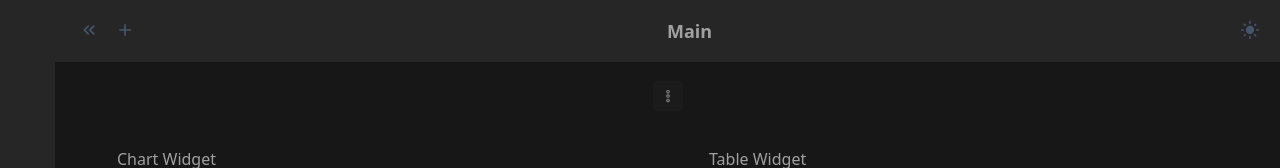
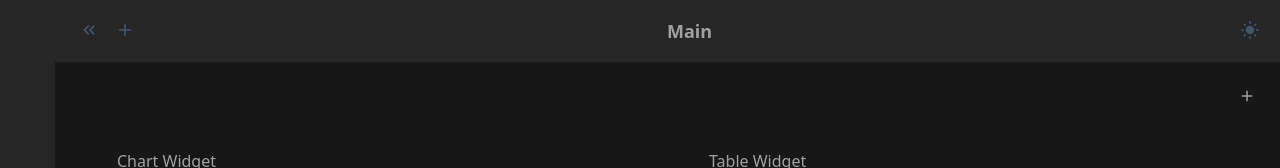
Before and after one commit to zAbdelAziz/MeindNest, a React (Vite) app in the folder frontend/: page / in a window 1280 px wide. Shown: the top 168 px of the page. Built offline with nearby package versions, Linux system fonts and the light colour scheme.

Commit message:
<style, cleanup> Dashboard Styling and cleanup

```diff
--- a/frontend/src/components/DraggableWidget.tsx
+++ b/frontend/src/components/DraggableWidget.tsx
@@ -1,7 +1,7 @@
 // src/components/DraggableWidget.tsx
 import React, { useState } from 'react';
 import { MdEdit, MdClose, MdDragIndicator } from 'react-icons/md';
-import { PiDotsThreeOutlineVertical } from 'react-icons/pi';
+import { PiDotsThreeOutlineFill } from 'react-icons/pi';
 
 import Dropdown from './generic/Dropdown';
 import ConfirmDeleteWidgetModal from './modals/ConfirmDeleteWidgetModal';
@@ -54,7 +54,7 @@ const DraggableWidget: React.FC<DraggableWidgetProps> = ({
 					) : (
 						<div className="invisible group-hover:visible">
 							<Dropdown
-                toggleIcon={<PiDotsThreeOutlineVertical />}
+								toggleIcon={<PiDotsThreeOutlineFill className="text-lg" />}
 								options={[
 									{
 										value: { id: 1, name: 'Rename', icon: '' },
@@ -77,7 +77,6 @@ const DraggableWidget: React.FC<DraggableWidgetProps> = ({
 										),
 									},
 								]}
-                label="Actions"
 							/>
 						</div>
 					)}
--- a/frontend/src/components/generic/Dropdown.tsx
+++ b/frontend/src/components/generic/Dropdown.tsx
@@ -17,7 +17,7 @@ function Dropdown<T>({ options, label, mainIcon, toggleIcon }: DropdownProps<T>)
       <button
         type="button"
         onClick={() => setOpen(!open)}
-        className="inline-flex items-center justify-between w-full p-2 bg-zinc-200/30 dark:bg-neutral-800/30 text-sm font-medium hover:bg-gray-200 dark:hover:bg-gray-800 focus:outline-none"
+        className="inline-flex items-center justify-between w-full p-2  text-sm font-medium hover:bg-gray-200 dark:hover:bg-gray-800 focus:outline-none"
       >
         <div className="flex items-center">
           {mainIcon && <span className="mr-2">{mainIcon}</span>}
--- a/frontend/src/pages/Dashboard.tsx
+++ b/frontend/src/pages/Dashboard.tsx
@@ -9,8 +9,11 @@ import { widgetMappings } from '../config/widgetMappings';
 import 'react-grid-layout/css/styles.css';
 import 'react-resizable/css/styles.css';
 import Dropdown from "../components/generic/Dropdown.tsx";
-import {PiDotsThreeOutlineVertical} from "react-icons/pi";
-import {MdClose, MdEdit} from "react-icons/md";
+
+import { MdAdd, MdEdit} from "react-icons/md";
+import { FaTimeline, FaTable,FaCalendarDays, FaFolderOpen, FaDiagramProject } from "react-icons/fa6";
+import { LuListTodo, LuText, LuMail } from "react-icons/lu";
+
 
 const ResponsiveGridLayout = WidthProvider(GridLayout);
 
@@ -47,53 +50,53 @@ const DashboardPage: React.FC = () => {
 	return (
 		<div className="p-4">
 			{/* Controls for adding new widgets */}
-      <div className="mb-4 flex justify-center space-x-4">
-            <Dropdown toggleIcon={<PiDotsThreeOutlineVertical />}
+			<div className="mb-4 flex justify-end space-x-4">
+				<Dropdown toggleIcon={<MdAdd className="text-lg" />}
 						  options={[
 							  {
 								  value: { id: 1, name: 'Chart', icon: "", label: "Chart" },
 								  onSelect: () => addWidget('chart'),
-                          render: () => (<div className="flex items-center" title="Rename"><MdEdit /><span className="ml-1">Chart</span></div>),
+								  render: () => (<div className="flex items-center" title="Rename"><MdEdit /><span className="ml-2">Chart</span></div>),
 							  },
 							  {
 								  value: { id: 2, name: 'Table', icon: ""},
 								  onSelect: () => addWidget('table'),
-                        render: () => (<div className="flex items-center"><MdClose /><span className="ml-1">Table</span></div>),
+								  render: () => (<div className="flex items-center"><FaTable /><span className="ml-2">Table</span></div>),
 							  },
 							  {
 								  value: { id: 3, name: 'Todo', icon: ""},
 								  onSelect: () => addWidget('todo'),
-                        render: () => (<div className="flex items-center"><MdClose /><span className="ml-1">Todo</span></div>),
+								  render: () => (<div className="flex items-center"><LuListTodo /><span className="ml-2">Todo</span></div>),
 							  },
 							  {
 								  value: { id: 4, name: 'Timeline', icon: ""},
 								  onSelect: () => addWidget('timeline'),
-                        render: () => (<div className="flex items-center"><MdClose /><span className="ml-1">Timeline</span></div>),
+								  render: () => (<div className="flex items-center"><FaTimeline /><span className="ml-2">Timeline</span></div>),
 							  },
 							  {
 								  value: { id: 5, name: 'Calendar', icon: ""},
 								  onSelect: () => addWidget('calendar'),
-                        render: () => (<div className="flex items-center"><MdClose /><span className="ml-1">Calendar</span></div>),
+								  render: () => (<div className="flex items-center"><FaCalendarDays /><span className="ml-2">Calendar</span></div>),
 							  },
 							  {
 								  value: { id: 6, name: 'Text', icon: ""},
 								  onSelect: () => addWidget('text'),
-                        render: () => (<div className="flex items-center"><MdClose /><span className="ml-1">Text</span></div>),
+								  render: () => (<div className="flex items-center"><LuText /><span className="ml-2">Text</span></div>),
 							  },
 							  {
 								  value: { id: 7, name: 'Email', icon: ""},
 								  onSelect: () => addWidget('email'),
-                        render: () => (<div className="flex items-center"><MdClose /><span className="ml-1">Email</span></div>),
+								  render: () => (<div className="flex items-center"><LuMail /><span className="ml-2">Email</span></div>),
 							  },
 							  {
-                        value: { id: 3, name: 'File Explorer', icon: ""},
+								  value: { id: 8, name: 'File Explorer', icon: ""},
 								  onSelect: () => addWidget('fileExplorer'),
-                        render: () => (<div className="flex items-center"><MdClose /><span className="ml-1">File Explorer</span></div>),
+								  render: () => (<div className="flex items-center"><FaFolderOpen /><span className="ml-2">Folder</span></div>),
 							  },
 							  {
-                        value: { id: 3, name: 'Diagram', icon: ""},
+								  value: { id: 9, name: 'Diagram', icon: ""},
 								  onSelect: () => addWidget('diagram'),
-                        render: () => (<div className="flex items-center"><MdClose /><span className="ml-1">Diagram</span></div>),
+								  render: () => (<div className="flex items-center"><FaDiagramProject /><span className="ml-2">Diagram</span></div>),
 							  },
 						  ]}
 				/>
```
Lines whose indentation alone changed are shown as unchanged.
